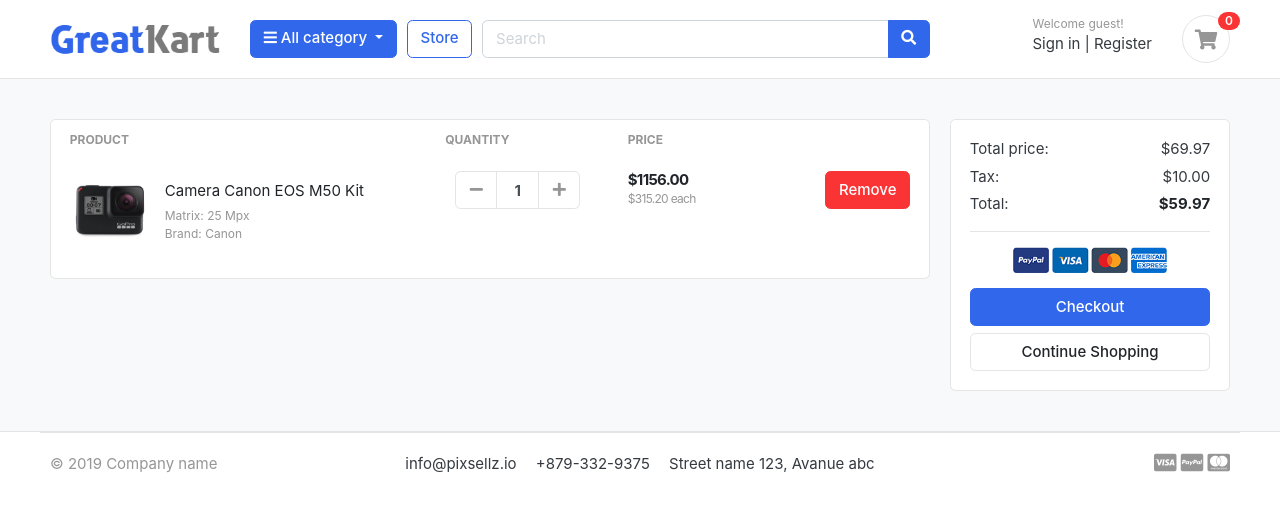
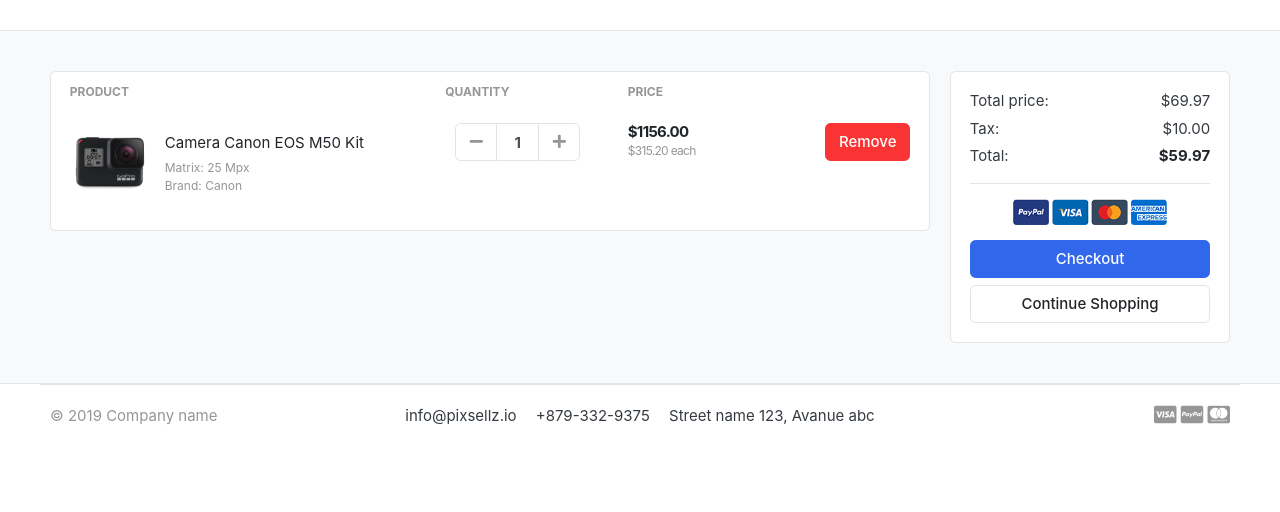
Before and after one commit to PranshuDixitDev/easyshop, a Django app: template templates/store/cart.html in a window 1280 px wide. Shown: the part 118-630 px from the top of the page. Run offline with Django 3.2, Linux system fonts and the light colour scheme; the template is opened without the code that fills it, so the values that code supplies are empty; some libraries are stand-ins or nearby versions; some web fonts are replaced.

Commit message:
some more updation in cart

```diff
--- a/carts/urls.py
+++ b/carts/urls.py
@@ -2,5 +2,6 @@
 from . import views
 
 urlpatterns = [
-    path('', views.cart, name='cart')
+    path('', views.cart, name='cart'),
+    path('add_cart/<int:product_id>/', views.add_cart, name='add_cart'),
 ]
--- a/templates/store/cart.html
+++ b/templates/store/cart.html
@@ -6,59 +6,6 @@
 
 
 <section class="header-main border-bottom">
-	<div class="container">
-<div class="row align-items-center">
-	<div class="col-lg-2 col-md-3 col-6">
-		<a href="./" class="brand-wrap">
-			<img class="logo" src="./images/logo.png">
-		</a> <!-- brand-wrap.// -->
-	</div>
-	<div class="col-lg col-sm col-md col-6 flex-grow-0">
-		<div class="category-wrap dropdown d-inline-block float-right">
-			<button type="button" class="btn btn-primary dropdown-toggle" data-toggle="dropdown">
-				<i class="fa fa-bars"></i> All category
-			</button>
-			<div class="dropdown-menu">
-				<a class="dropdown-item" href="#">Machinery / Mechanical Parts / Tools </a>
-				<a class="dropdown-item" href="#">Consumer Electronics / Home Appliances </a>
-				<a class="dropdown-item" href="#">Auto / Transportation</a>
-				<a class="dropdown-item" href="#">Apparel / Textiles / Timepieces </a>
-				<a class="dropdown-item" href="#">Home & Garden / Construction / Lights </a>
-				<a class="dropdown-item" href="#">Beauty & Personal Care / Health </a>
-			</div>
-		</div>  <!-- category-wrap.// -->
-	</div> <!-- col.// -->
-	<a href="./store.html" class="btn btn-outline-primary">Store</a>
-	<div class="col-lg  col-md-6 col-sm-12 col">
-		<form action="#" class="search">
-			<div class="input-group w-100">
-			    <input type="text" class="form-control" style="width:60%;" placeholder="Search">
-
-			    <div class="input-group-append">
-			      <button class="btn btn-primary" type="submit">
-			        <i class="fa fa-search"></i>
-			      </button>
-			    </div>
-		    </div>
-		</form> <!-- search-wrap .end// -->
-	</div> <!-- col.// -->
-	<div class="col-lg-3 col-sm-6 col-8 order-2 order-lg-3">
-				<div class="d-flex justify-content-end mb-3 mb-lg-0">
-					<div class="widget-header">
-						<small class="title text-muted">Welcome guest!</small>
-						<div>
-							<a href="./signin.html">Sign in</a> <span class="dark-transp"> | </span>
-							<a href="./register.html"> Register</a>
-						</div>
-					</div>
-					<a href="./cart.html" class="widget-header pl-3 ml-3">
-						<div class="icon icon-sm rounded-circle border"><i class="fa fa-shopping-cart"></i></div>
-						<span class="badge badge-pill badge-danger notify">0</span>
-					</a>
-				</div> <!-- widgets-wrap.// -->
-			</div> <!-- col.// -->
-</div> <!-- row.// -->
-	</div> <!-- container.// -->
 </section> <!-- header-main .// -->
 
 
--- a/templates/store/product_detail.html
+++ b/templates/store/product_detail.html
@@ -73,7 +73,7 @@
         {% if single_product.stock <= 0 %}
           <h5 class="text-danger">Out of stock</h5>
           {% else %}
-            <a href="./product-detail.html" class="btn  btn-primary"> <span class="text">Add to cart</span> <i class="fas fa-shopping-cart"></i>  </a>
+            <a href="{% url 'add_cart' single_product.id %}" class="btn  btn-primary"> <span class="text">Add to cart</span> <i class="fas fa-shopping-cart"></i>  </a>
           {% endif %}
     </article> <!-- product-info-aside .// -->
             </main> <!-- col.// -->
```
Also changed, not shown: carts/views.py (+38 -2 lines).
